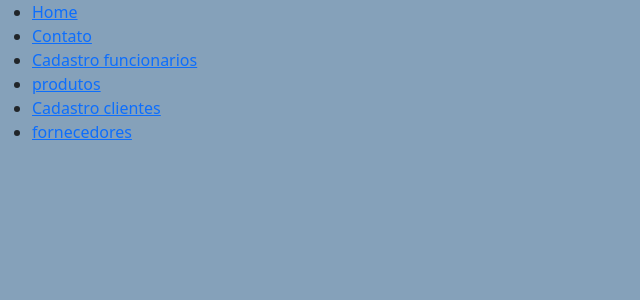
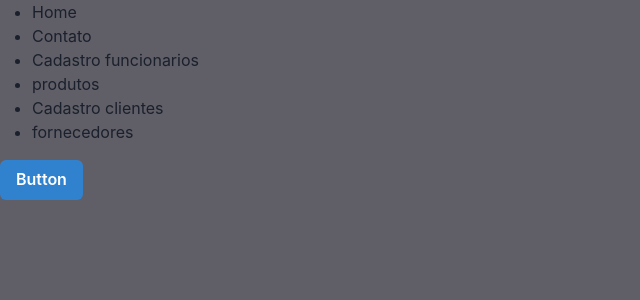
Before and after one commit to henriquebaro/Multilaser-projeto, a React (Create React App) app in the folder frontend/: page / in a window 1280 px wide. Shown: the top 300 px of the page, without its empty margins (0-640 px from the left). Built offline with nearby package versions, Linux system fonts and the light colour scheme.

Commit message:
chacra maldito

```diff
--- /dev/null
+++ b/frontend/src/CSS/index.css
@@ -0,0 +1,3 @@
+*{
+    background-color: rgb(96, 95, 103);
+}
--- a/frontend/src/Pages/Home.js
+++ b/frontend/src/Pages/Home.js
@@ -1,10 +1,10 @@
 // Home
 import React from "react";
-
+import { Button, ButtonGroup } from '@chakra-ui/react'
 function Home(){
   return (
     <>
-
+     <Button colorScheme='blue'>Button</Button>
     </>
   );
 };
--- a/frontend/src/index.js
+++ b/frontend/src/index.js
@@ -1,7 +1,7 @@
 import React from 'react';
 import ReactDOM from 'react-dom/client';
 import App from './App';
-
+import '../src/css/index.css'
 const root = ReactDOM.createRoot(document.getElementById('root'));
 root.render(
   <React.StrictMode>
```
Also changed, not shown: frontend/src/App.js (+6 -1 lines).
